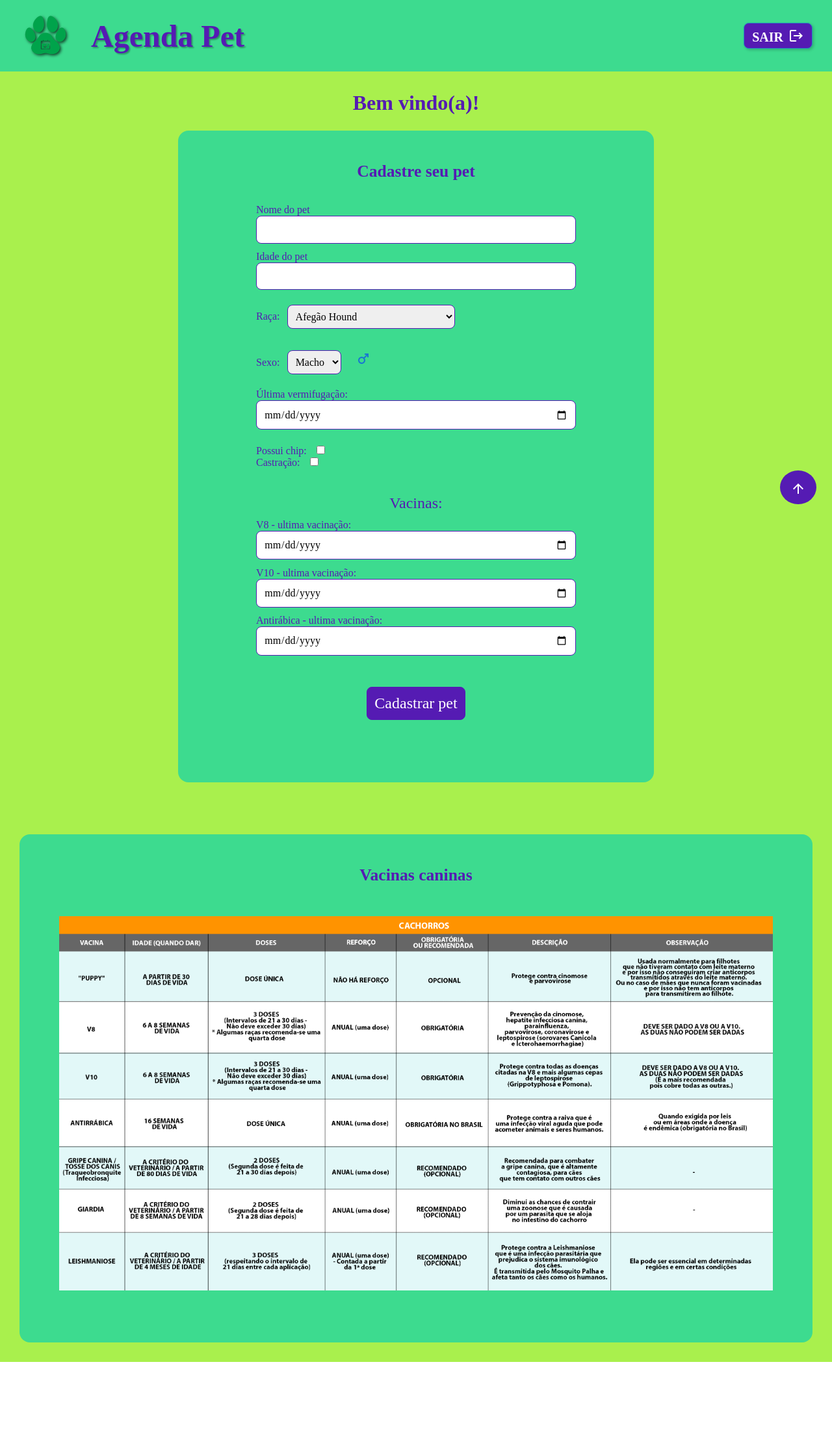
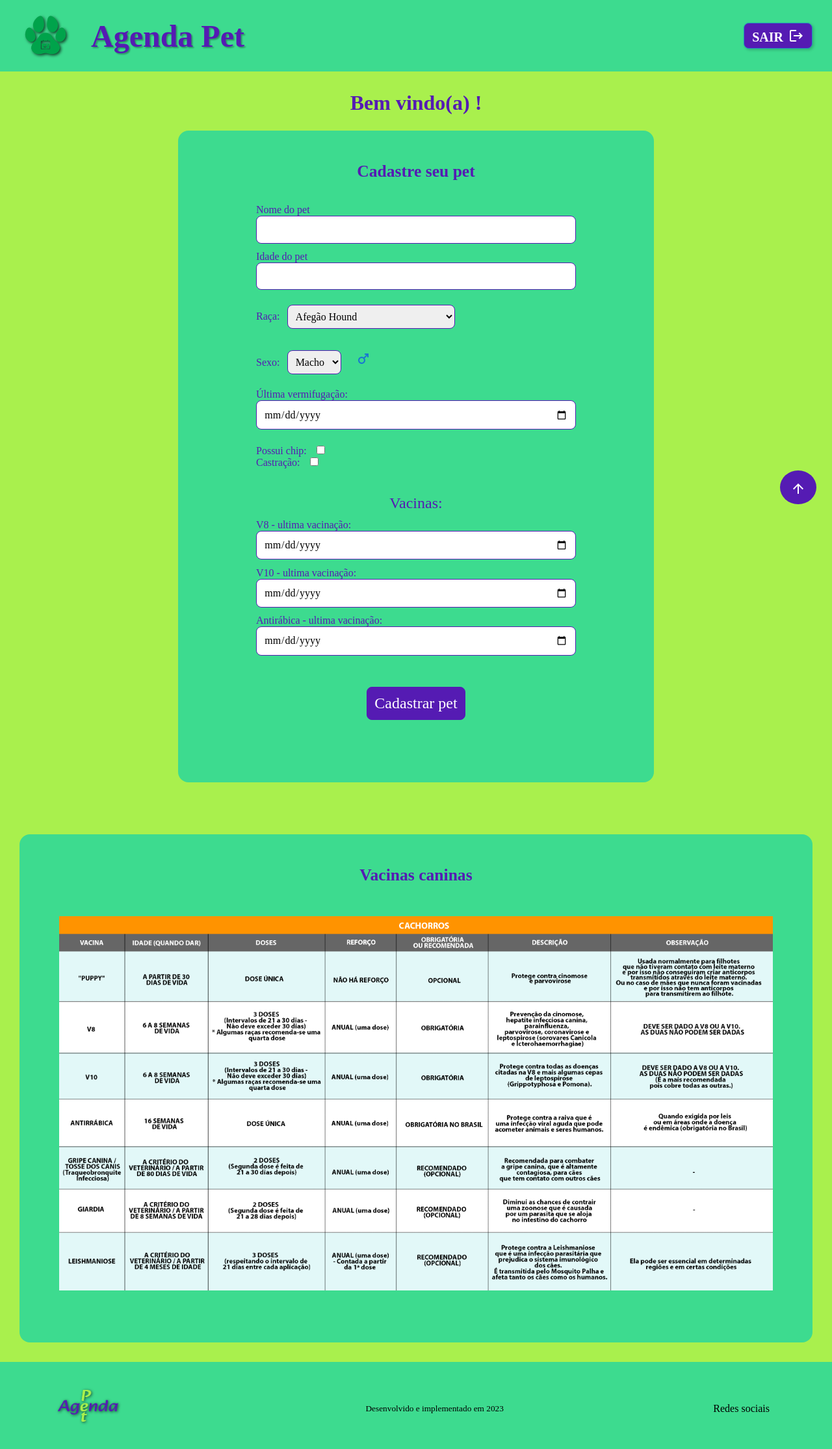
Before and after one commit to Xchapeu/Project-Int, a React (Vite) app: page / in a window 1280 px wide. Shown: the top 2230 px of the page at 65% size. Before the commit the page ends 2096 px from the top, so only its background shows below. Built offline with nearby package versions, Linux system fonts and the light colour scheme; sample sign-in values are in the browser's storage; a web font is replaced by a local one.

Commit message:
Integration with API

```diff
--- a/package.json
+++ b/package.json
@@ -1,7 +1,7 @@
 {
   "name": "project-int",
   "private": true,
-  "version": "0.0.0",
+  "version": "1.0.0",
   "type": "module",
   "scripts": {
     "dev": "vite",
--- /dev/null
+++ b/src/components/Footer/index.jsx
@@ -0,0 +1,12 @@
+import logoImg from "../../assets/logo1.png";
+import "./style.css";
+
+export const Footer = () => {
+    return(
+        <footer className="footer-container">
+            <img src={logoImg} alt="logo Agenda pet" />
+            <small>Desenvolvido e implementado em 2023</small>
+            <p>Redes sociais</p>
+        </footer>
+    );
+}
--- /dev/null
+++ b/src/components/Footer/style.css
@@ -0,0 +1,15 @@
+.footer-container {
+    background-color: var(--primary-color);
+    display: flex;
+    align-items: center;
+    justify-content: space-between;
+    width: auto;
+    padding: 0 6rem 0 2rem;
+    font-family: var(--main-font);
+}
+
+.footer-container img {
+    height: 9rem;
+    width: 13rem;
+    filter: drop-shadow(.0625rem .0625rem .125rem rgba(0, 0, 0, 0.7));
+}
--- a/src/components/Header/index.jsx
+++ b/src/components/Header/index.jsx
@@ -13,7 +13,7 @@ export const Header = () => {
     }
 
     return (
-        <header className="header">
+        <header className="header" id="top">
             <div className="main-container">
                 <img src={logoImg} alt="Logo Pet Agenda" />
                 <h1>Agenda Pet</h1>
--- a/src/components/Header/styles.css
+++ b/src/components/Header/styles.css
@@ -15,6 +15,7 @@
     height: 80px;
     margin: 15px 30px;
     filter: drop-shadow(2px 2px 2px rgba(0, 0, 0, 0.7));
+    color: var(--fourth-color);
 }
 
 .main-container h1 {
--- a/src/components/MainContent/index.jsx
+++ b/src/components/MainContent/index.jsx
@@ -1,10 +1,11 @@
-import { useState } from "react";
+import { useEffect, useState } from "react";
 import FemaleIcon from '@mui/icons-material/Female';
 import MaleIcon from '@mui/icons-material/Male';
 
 import "./styles.css";
 import { TopButton } from "../TopButton";
 import { Vaccines } from "../Vaccines";
+import { Footer } from "../Footer";
 
 const racas = [
     "Afegão Hound",
@@ -108,13 +109,24 @@ export const MainContent = () => {
     const [raca, setRaca] = useState(racas[0]);
     const [petGender, setPetGender] = useState("macho");
 
+    const [tutor, setTutor] = useState({});
+
     const handlePetFormSubmit = () => {
         console.log("Pet cadastrado com sucesso!");
     }
 
+    useEffect(() => {
+        const recoveredTutorName = localStorage.getItem("user");
+
+        if(recoveredTutorName) {
+            setTutor(JSON.parse(recoveredTutorName));
+        }
+    }, []);
+
     return (
-        <div className="container" id="top">
-            <h2>Bem vindo(a)!</h2>
+        <>
+            <div className="container">
+                <h2>Bem vindo(a) {tutor.nome}!</h2>
                 <section className="pet-registration">
                     <h3>Cadastre seu pet</h3>
                     <form onSubmit={handlePetFormSubmit}>
@@ -189,5 +201,8 @@ export const MainContent = () => {
                 <TopButton />
 
             </div>
+
+            <Footer />
+        </>
     );
 }
--- a/src/contexts/auth.jsx
+++ b/src/contexts/auth.jsx
@@ -16,23 +16,42 @@ export const AuthProvider = ({ children }) => {
 
         if(recoveredUser) {
             setUser(JSON.parse(recoveredUser));
+        } else {
+            navigate("/login");
         }
 
         setLoading(false);
 
     }, [])
 
-    const login = async (email, password) => {
-        console.log("Login auth",{ email, password });
+    const login = async (inputEmail, password) => {
 
         // api criar uma session
         // const response = await createSession(email, password);
         // console.log("Login auth 2", response.data)
 
+        try {
+            const response = await api.post("/login", { email: inputEmail, senha: password });
+
+            // let usuario = response.data.filter(res => {
+            //     if(res.email === email) {
+            //         return res;
+            //     }
+            //     // else {
+            //     //     alert("Email não cadastrado.");
+            //     //     throw new Error("Email not exists in Database");
+            //     // }
+            // });
+
+            console.log(response.data);
+
+            const { id, email, nome } = response.data;
+
 
             const loggedUser = {
-            id: "1234",
-            email
+                id: id,
+                email: email,
+                nome: nome
             }
 
             // const token = response.data.token;
@@ -42,21 +61,20 @@ export const AuthProvider = ({ children }) => {
 
             // api.defaults.headers.Authorization = `Bearer ${token}`;
 
-        if(password === "secret") {
             setUser(loggedUser);
             navigate("/");
-        } else {
-            alert("Invalid password");
-            return;
+
+        } catch (error) {
+            console.log(error);
         }
     }
 
     const logout = () => {
-        console.log("Logout");
-        confirm("Tem certeza que deseja sair??");
+        if(window.confirm("Tem certeza que deseja sair??")) {
             localStorage.removeItem("user");
             setUser(null);
             navigate("/login");
+        }
     }
 
     return (
--- a/src/global.css
+++ b/src/global.css
@@ -4,6 +4,9 @@
     margin: 0;
     padding: 0;
     box-sizing: border-box;
+    scroll-behavior: smooth;
+    scrollbar-color:  var(--fourth-color) var(--primary-color);
+    scrollbar-width: thin;
 }
 
 :root {
--- a/src/pages/LandingPage/index.jsx
+++ b/src/pages/LandingPage/index.jsx
@@ -2,6 +2,7 @@ import { useState, useContext } from "react";
 import { AuthContext } from "../../contexts/auth";
 import logoImg from "../../assets/logo1.png";
 import "./styles.css";
+import { api } from "../../services/api";
 
 export const LandingPage = () => {
 
@@ -15,7 +16,26 @@ export const LandingPage = () => {
     const [loginEmail, setLoginEmail] = useState("");
     const [loginPassword, setLoginPassword] = useState("");
 
-    const handleRegistration = (e) => {
+    const setEmptyFields = () => {
+        setNomeComp("");
+        setEmail("");
+        setPassword("");
+        setConfirmPassword("");
+    }
+
+    const emailAlreadyExists = async (email) => {
+        const response = await api.get("/users", (req, res) => {
+            return res;
+        });
+
+        const emailExists = response.data.map(res => {
+            return res.email === email;
+        });
+
+        return emailExists;
+    }
+
+    const handleRegistration = async (e) => {
         e.preventDefault();
 
         if(password !== confirmPassword) {
@@ -23,26 +43,24 @@ export const LandingPage = () => {
             return;
         }
 
-        console.log({ nomeComp, email, password, confirmPassword });
-        alert(`Obrigado ${nomeComp}, por se cadastrar no Agenda Pet.`);
-        setNomeComp("");
-        setEmail("");
-        setPassword("");
-        setConfirmPassword("");
+        if(!emailAlreadyExists(email)) {
+            alert("Email já cadastrado!");
+            return;
+        }
 
+        alert(`Obrigado ${nomeComp}, por se cadastrar no Agenda Pet. Agora você já pode fazer seu Login.`);
+        setEmptyFields();
 
-        // return  <Stack sx={{ width: '100%' }} spacing={2}>
-        //             <Alert onClose={() => {}} severity="success">
-        //                 <AlertTitle>Sucesso!</AlertTitle>
-        //                 Obrigado {nomeComp}, por se cadastrar no <strong>Agenda Pet</strong>
-        //             </Alert>
-        //         </Stack>
+        await api.post("/users", {
+            nome: nomeComp,
+            email: email,
+            senha: password
+        })
+
     }
 
     const handleLogin = (e) => {
         e.preventDefault();
-
-        console.log({ loginEmail, loginPassword });
         login(loginEmail, loginPassword);
     }
 
--- a/src/pages/LandingPage/styles.css
+++ b/src/pages/LandingPage/styles.css
@@ -11,7 +11,6 @@
 .content img {
     position: absolute;
     left: .5rem;
-    /* bottom: -7rem; */
 }
 
 .main {
--- a/src/services/api.js
+++ b/src/services/api.js
@@ -1,7 +1,8 @@
 import axios from 'axios'
 
 export const api = axios.create({
-    baseURL: "http://localhost:3000"
+    baseURL: "https://api-agenda-pet.vercel.app"
+    // baseURL: "http://localhost:5000"
 });
 
 export const createSession = async (email, password) => {
```
Lines whose indentation alone changed are shown as unchanged.
